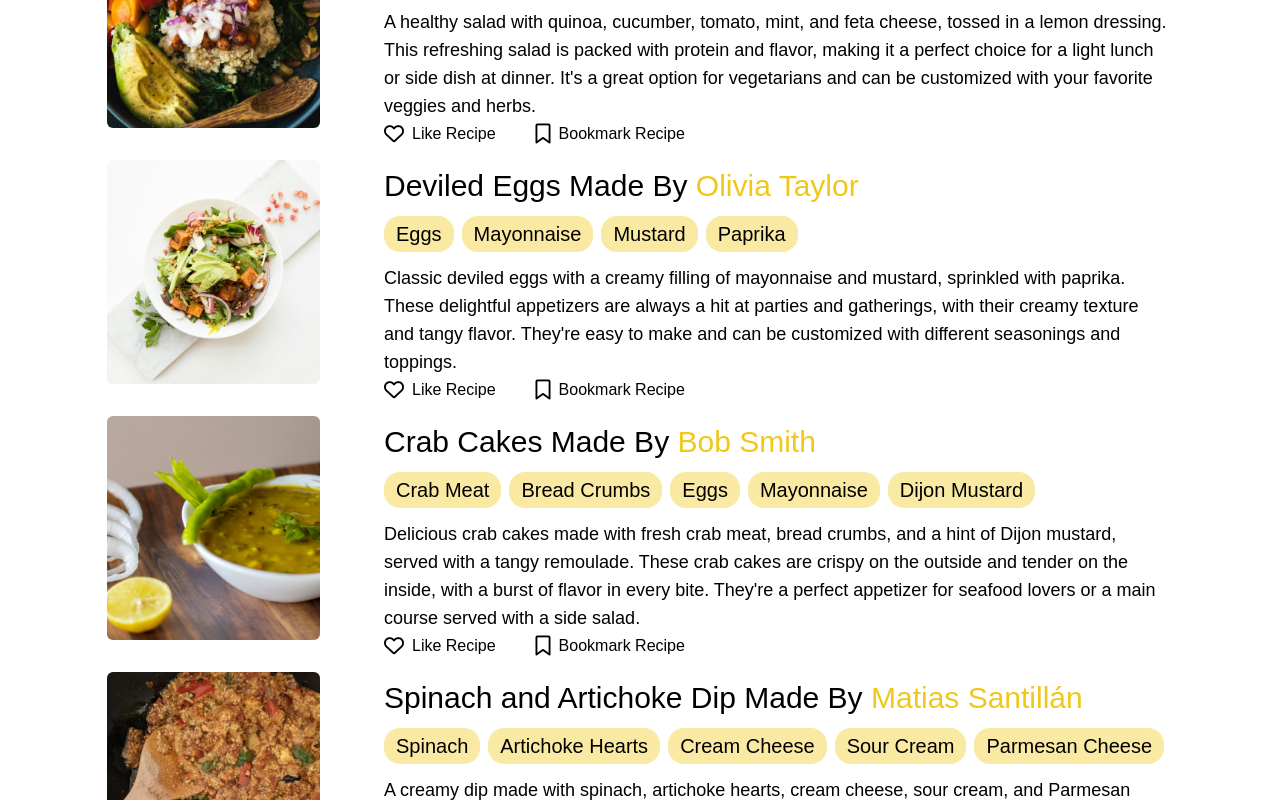
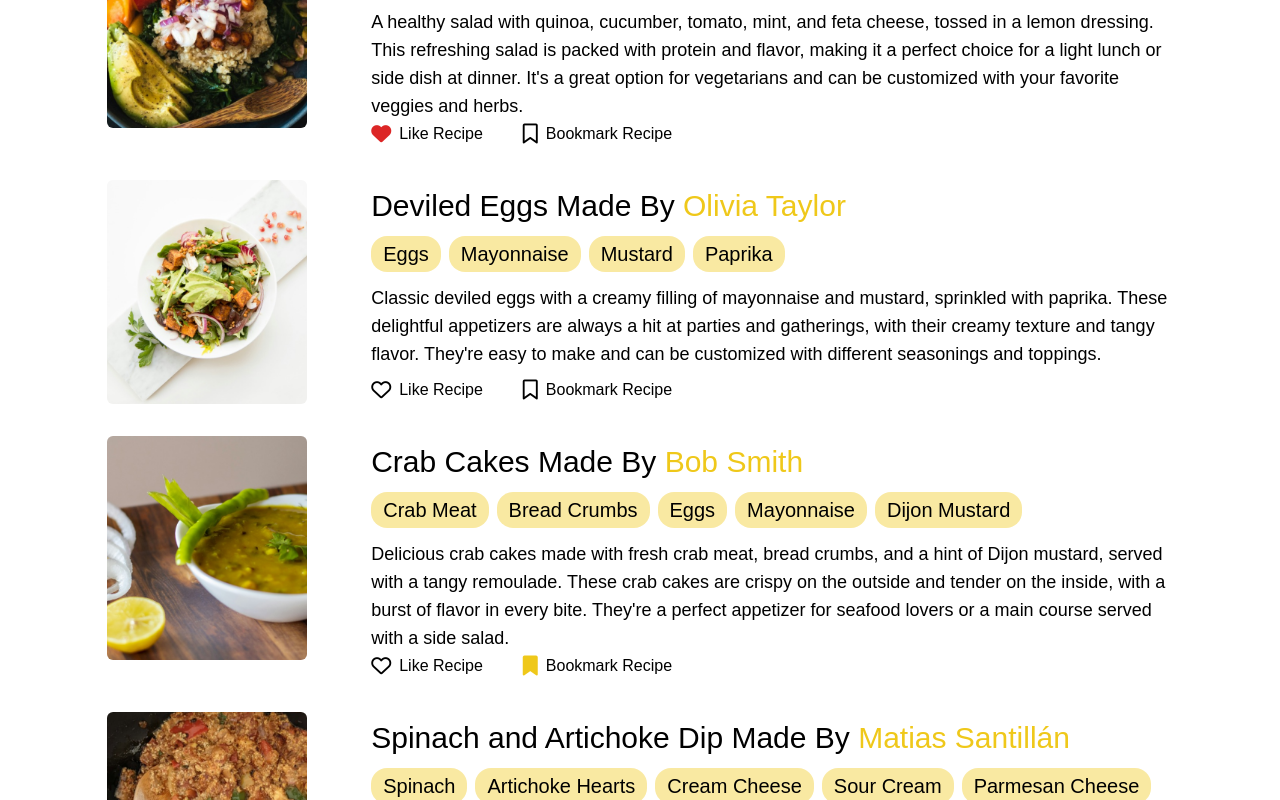
Before and after one commit to MatiSanti7/RecipeApp, a React (Vite) app: page /category/america in a window 1280 px wide. Shown: the part 660-1460 px from the top of the page. Built offline with nearby package versions, Linux system fonts and the light colour scheme.

Commit message:
Fixed Link and Image

```diff
--- a/src/components/Home/Category.jsx
+++ b/src/components/Home/Category.jsx
@@ -3,9 +3,12 @@ import Footer from "../Footer";
 import PropTypes from "prop-types";
 import recipesData from "../../assets/data/recipes.json";
 import users from "../../assets/data/users.json";
-import { useLocation } from "react-router-dom";
+import { useLocation, Link } from "react-router-dom";
+import { useRef } from "react";
 
 const Category = ({ category }) => {
+  const sectionRef = useRef(null);
+
   let recipes = [];
   let isCategoryRegion =
     category == "europe" ||
@@ -60,20 +63,31 @@ const Category = ({ category }) => {
         <div className="flex flex-col gap-8">
           {recipes.map((recipe, key) => {
             return (
-              <div className="flex h-56 gap-16" key={key}>
+              <div className="flex gap-16" key={key}>
+                <div className="w-1/5 h-56">
                   <img
                     src={recipe.image}
                     alt={recipe.title}
-                  className="object-cover w-1/5 rounded-md"
+                    className="object-cover w-full h-full rounded-md"
                   />
-                <div className="flex flex-col justify-between 4/5">
+                </div>
+                <div className="flex flex-col justify-between w-4/5">
                   <div className="flex flex-col gap-3">
-                    <h2 className="mt-2 text-3xl font-medium">
+                    <Link
+                      to={`/recipe/${recipe.id}`}
+                      onClick={() => {
+                        sectionRef.current.scrollIntoView({
+                          behavior: "smooth",
+                        });
+                      }}
+                    >
+                      <h2 className="mt-2 text-3xl font-medium hover:underline hover:underline-offset-8">
                         {recipe.title} Made By
                         <span className="text-[#EFC81A]">
                           {" " + users[recipe.author].Name}
                         </span>
                       </h2>
+                    </Link>
                     <ul className="flex flex-wrap gap-2">
                       {recipe.ingredients.map((i, index) => {
                         return (
@@ -91,14 +105,19 @@ const Category = ({ category }) => {
                   <div className="flex gap-10">
                     <div className="flex items-center gap-2 text-xl">
                       <i
-                        className="cursor-pointer fa fa-heart-o hover:text-red-600"
-                        aria-hidden="true"
+                        className={`cursor-pointer fa-heart ${
+                          recipe.liked ? "fa-solid text-red-600" : "fa-regular"
+                        }`}
                       ></i>
                       <small>Like Recipe</small>
                     </div>
                     <div className="flex items-center gap-2 text-xl">
                       <i
-                        className="fa fa-bookmark-o hover:text-[#EFC81A] cursor-pointer"
+                        className={`fa fa-bookmark ${
+                          recipe.bookmarked
+                            ? "fa-solid text-[#EFC81A]"
+                            : "fa-regular"
+                        } cursor-pointer`}
                         aria-hidden="true"
                       ></i>
                       <small>Bookmark Recipe</small>
```
Lines whose indentation alone changed are shown as unchanged.
